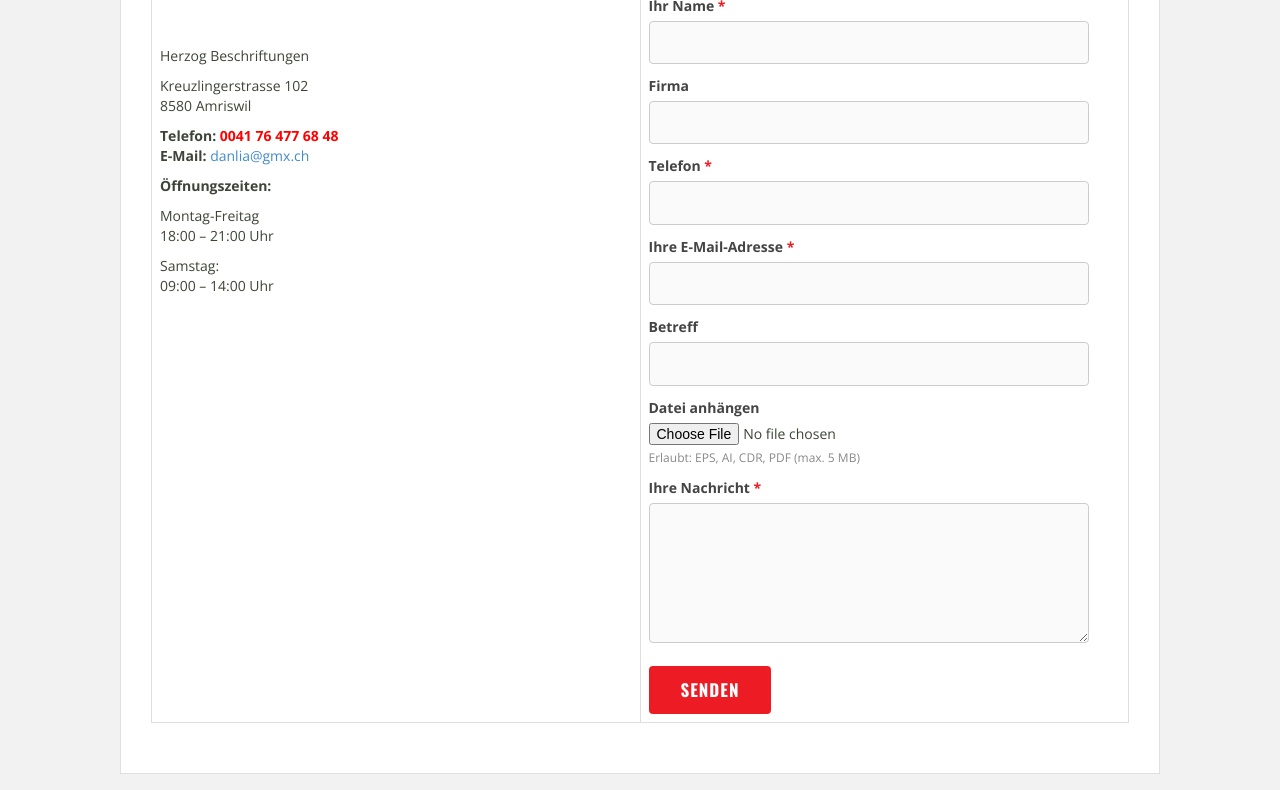
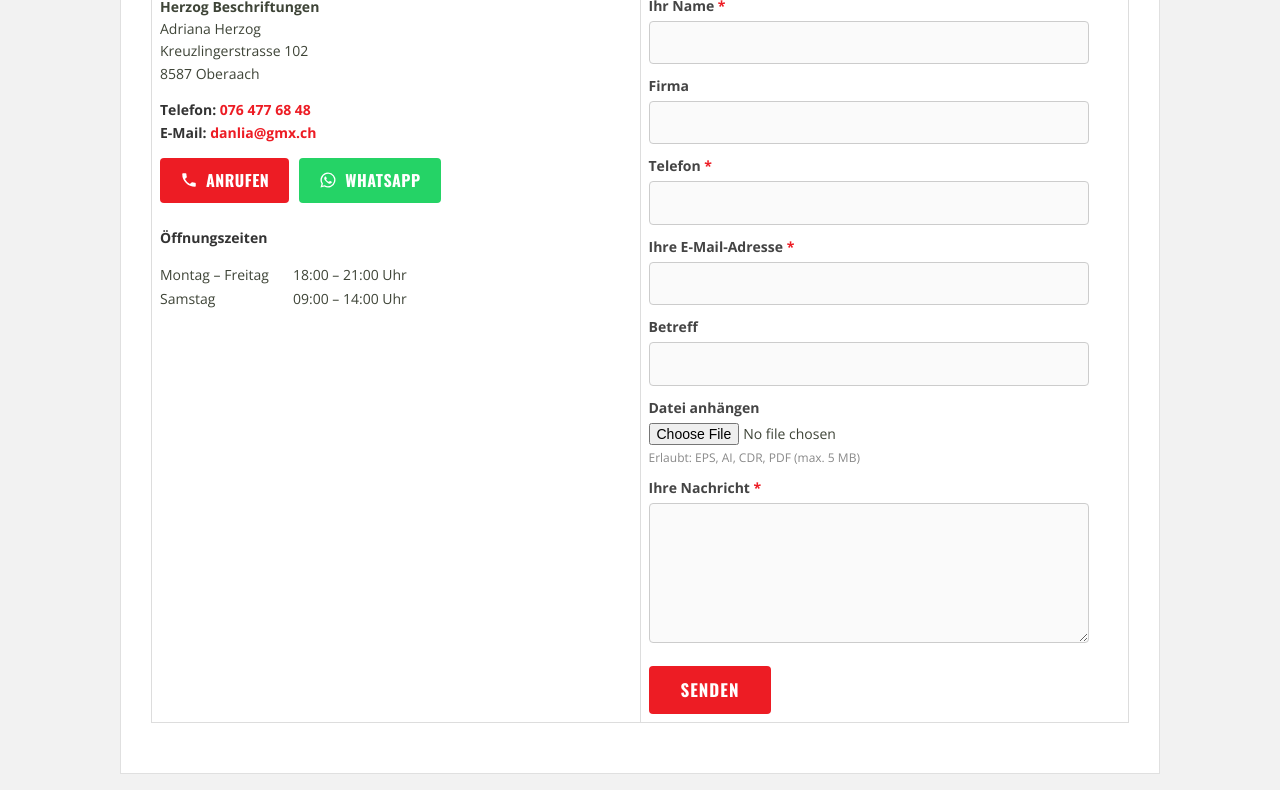
Before and after one commit to jasmina-hermann/herzog-grafik, a plain HTML site: page kontakt/index.html in a window 1280 px wide. Shown: the part 919-1709 px from the top of the page. Drawn offline with nearby package versions, Linux system fonts and the light colour scheme; files that its build step writes are made by us from their sources.

Commit message:
Kontaktseite: neue Adresse Oberaach, Anrufen- und WhatsApp-Button, Karte aktualisiert
Co-Authored-By: Claude Opus 5.5 <noreply@anthropic.com>
Claude-Session: https://claude.ai/code/session_01XNw7nz5P8Z3J795tEEcFvV

```diff
--- a/kontakt/index.html
+++ b/kontakt/index.html
@@ -133,22 +133,38 @@ body { color: #3e4437; }
 
 	<div class="entry-content clearfix">
 		<p><b>Herzog Beschriftungen</b><br />
-<iframe style="border: 0;" src="https://www.google.com/maps/embed?pb=!1m18!1m12!1m3!1d2692.6016719023696!2d9.267009116241526!3d47.55608079945875!2m3!1f0!2f0!3f0!3m2!1i1024!2i768!4f13.1!3m3!1m2!1s0x479afb4f2fbb6369%3A0xb37e5709ca26adfe!2sKreuzlingerstrasse%20102%2C%208580%20Amriswil!5e0!3m2!1sde!2sch!4v1654792152507!5m2!1sde!2sch" width="600" height="450" allowfullscreen="allowfullscreen"></iframe></p>
+<iframe style="border:0;max-width:100%" src="https://maps.google.com/maps?q=Kreuzlingerstrasse%20102%2C%208587%20Oberaach&amp;z=15&amp;output=embed" width="600" height="450" loading="lazy" allowfullscreen></iframe></p>
 <table>
 <tbody>
 <tr>
-<td width="50%"><b>Kontakt</b>&nbsp;&nbsp;&nbsp;&nbsp;&nbsp;&nbsp;&nbsp;</p>
-<h1>&nbsp;</h1>
-<p>Herzog Beschriftungen</p>
-<p>Kreuzlingerstrasse 102<br />
-8580 Amriswil</p>
-<p><strong>Telefon:</strong> <span style="color: #ff0000;"><strong><a href="tel:+41764776848" style="color: #ff0000;">0041 76 477 68 48</a></strong></span><br />
-<strong>E-Mail:</strong> <a href="mailto:danlia@gmx.ch">danlia@gmx.ch</a></p>
-<p><strong>Öffnungszeiten:</strong></p>
-<p>Montag-Freitag<br />
-18:00 &#8211; 21:00 Uhr</p>
-<p>Samstag:<br />
-09:00 &#8211; 14:00 Uhr</td>
+<td width="50%" style="vertical-align:top">
+<style>
+.hg-kontakt h3{font-family:'Oswald',sans-serif;font-size:22px;margin:0 0 15px;color:#333;text-transform:uppercase;letter-spacing:.5px}
+.hg-kontakt p{margin:0 0 14px;line-height:1.6}
+.hg-kontakt .hg-lbl{font-weight:700;color:#333}
+.hg-kontakt a.hg-link{color:#ed1c24;font-weight:700;text-decoration:none}
+.hg-kontakt a.hg-link:hover{text-decoration:underline}
+.hg-btns{display:flex;flex-wrap:wrap;gap:10px;margin:6px 0 24px}
+.hg-btns a{display:inline-flex;align-items:center;gap:8px;padding:11px 20px;border-radius:4px;color:#fff;text-decoration:none;font-family:'Oswald',sans-serif;font-size:16px;letter-spacing:.5px;text-transform:uppercase;transition:transform .15s,filter .2s}
+.hg-btns a:hover{filter:brightness(.9);transform:translateY(-1px);color:#fff}
+.hg-btn-tel{background:#ed1c24}
+.hg-btn-wa{background:#25d366}
+.hg-zeiten{border:0!important;width:auto;margin:0}
+.hg-zeiten td{border:0!important;padding:2px 24px 2px 0}
+</style>
+<div class="hg-kontakt">
+<h3>Kontakt</h3>
+<p><strong>Herzog Beschriftungen</strong><br>Adriana Herzog<br>Kreuzlingerstrasse 102<br>8587 Oberaach</p>
+<p><span class="hg-lbl">Telefon:</span> <a class="hg-link" href="tel:+41764776848">076 477 68 48</a><br>
+<span class="hg-lbl">E-Mail:</span> <a class="hg-link" href="mailto:danlia@gmx.ch">danlia@gmx.ch</a></p>
+<div class="hg-btns">
+<a class="hg-btn-tel" href="tel:+41764776848"><svg viewBox="0 0 24 24" width="18" height="18" fill="currentColor" aria-hidden="true"><path d="M6.6 10.8a15.1 15.1 0 0 0 6.6 6.6l2.2-2.2a1 1 0 0 1 1-.25 11.4 11.4 0 0 0 3.6.57 1 1 0 0 1 1 1V20a1 1 0 0 1-1 1A17 17 0 0 1 3 4a1 1 0 0 1 1-1h3.5a1 1 0 0 1 1 1c0 1.25.2 2.45.57 3.57a1 1 0 0 1-.25 1z"/></svg> Anrufen</a>
+<a class="hg-btn-wa" href="https://wa.me/41764776848" target="_blank" rel="noopener"><svg viewBox="0 0 24 24" width="18" height="18" fill="currentColor" aria-hidden="true"><path d="M12 2a10 10 0 0 0-8.6 15.1L2 22l5-1.3A10 10 0 1 0 12 2zm0 18.2a8.2 8.2 0 0 1-4.2-1.15l-.3-.18-3 .78.8-2.9-.2-.3A8.2 8.2 0 1 1 12 20.2zm4.5-6.1c-.25-.12-1.47-.72-1.7-.8s-.39-.12-.56.12-.64.8-.78.97-.29.18-.54.06a6.7 6.7 0 0 1-3.34-2.92c-.25-.43.25-.4.72-1.34a.45.45 0 0 0-.02-.43c-.06-.12-.56-1.34-.76-1.84s-.4-.42-.56-.43h-.48a.92.92 0 0 0-.66.31 2.8 2.8 0 0 0-.87 2.07 4.85 4.85 0 0 0 1.02 2.58 11.1 11.1 0 0 0 4.25 3.76c1.58.68 2.2.74 2.99.62a2.55 2.55 0 0 0 1.68-1.18 2.1 2.1 0 0 0 .15-1.18c-.06-.1-.23-.17-.48-.29z"/></svg> WhatsApp</a>
+</div>
+<p class="hg-lbl">Öffnungszeiten</p>
+<table class="hg-zeiten"><tr><td>Montag – Freitag</td><td>18:00 – 21:00 Uhr</td></tr><tr><td>Samstag</td><td>09:00 – 14:00 Uhr</td></tr></table>
+</div>
+</td>
 <td>
 <style>
 .hg-form{max-width:440px}
@@ -243,7 +259,7 @@ var d=document.getElementById('hg-datei');d.addEventListener('change',function()
 		<div class="hg-wrap">
 			<div>
 				<h4>Herzog Beschriftungen</h4>
-				<p>Kreuzlingerstrasse 102<br>8580 Amriswil</p>
+				<p>Adriana Herzog<br>Kreuzlingerstrasse 102<br>8587 Oberaach</p>
 				<p>Telefon: <a class="hg-tel" href="tel:+41764776848">076 477 68 48</a><br>E-Mail: <a href="mailto:danlia@gmx.ch">danlia@gmx.ch</a></p>
 			</div>
 			<div>
```
Also changed, not shown: beschriftungen/index.html (+1 -1 lines), carwrapping/index.html (+1 -1 lines), grafik/index.html (+1 -1 lines), index.html (+1 -1 lines), sponsor/index.html (+1 -1 lines), textildreuck/index.html (+1 -1 lines), werbeblachen/index.html (+1 -1 lines).
